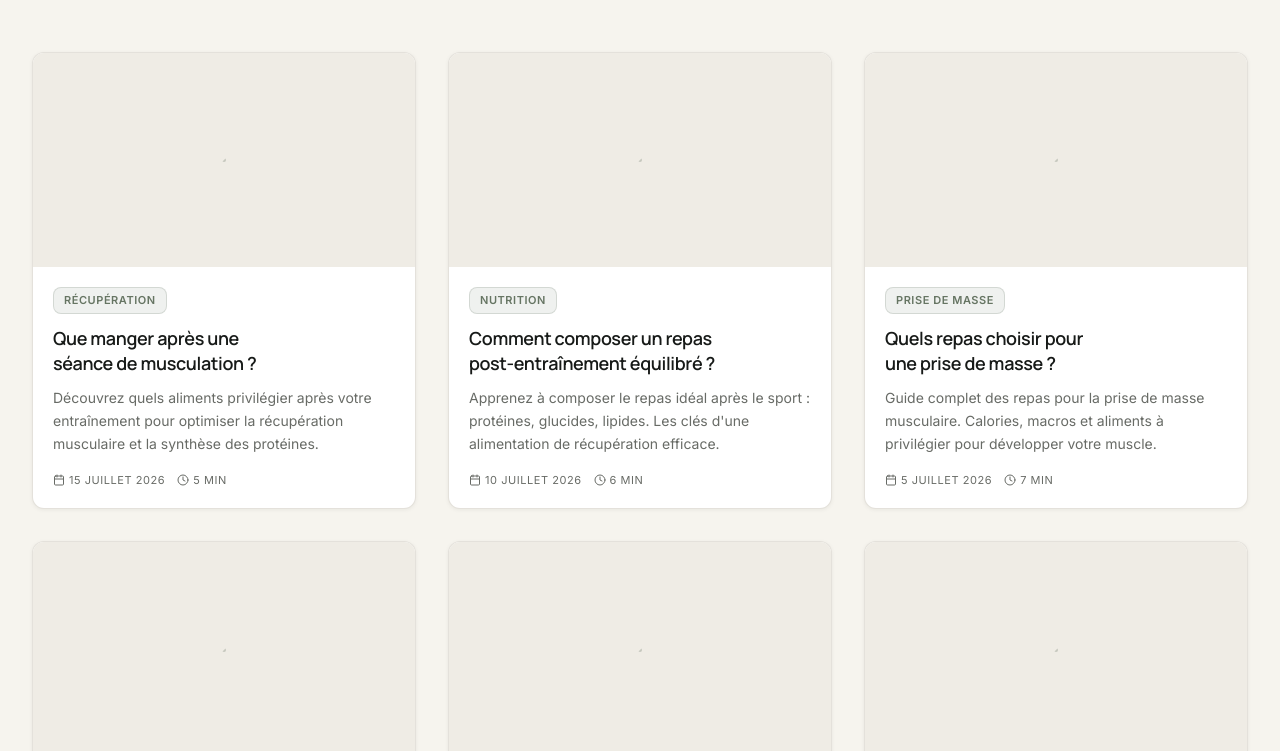
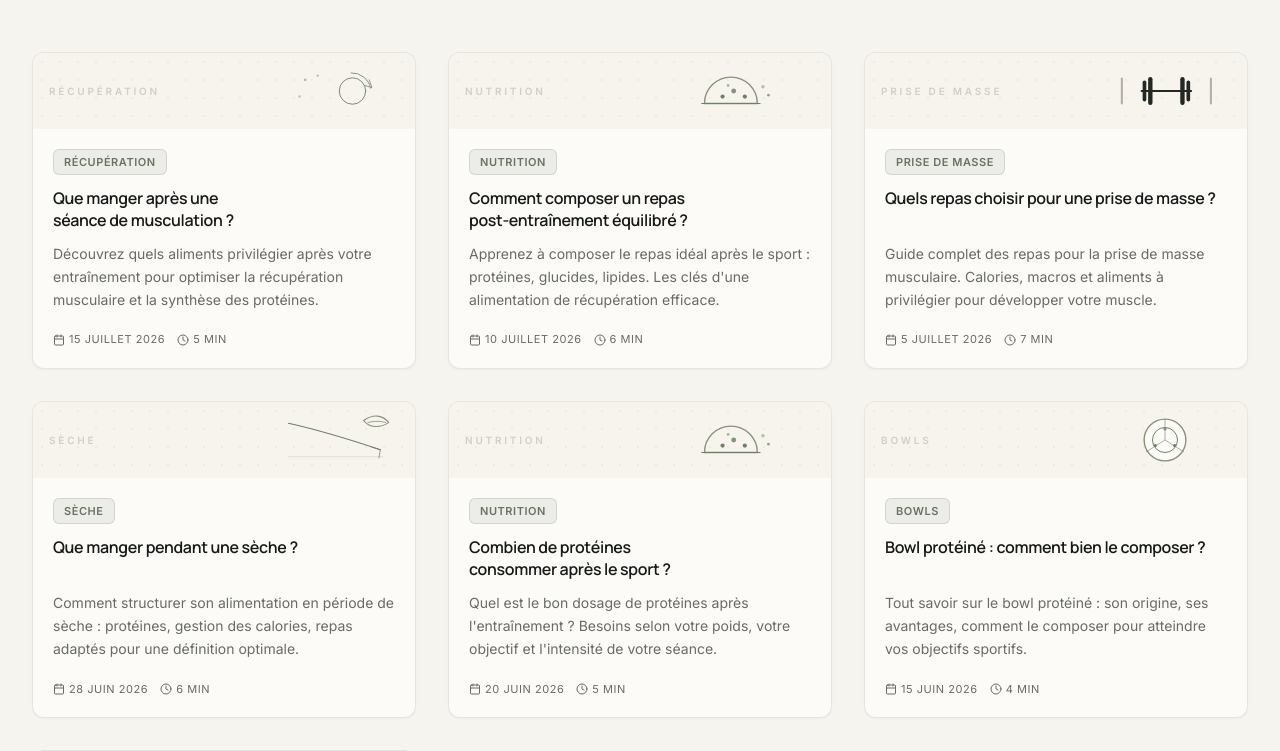
Before and after one commit to mmoumeni-ship-it/orvyn-sport, a React (Vite) app: page /blog in a window 1280 px wide. Shown: the part 540-1291 px from the top of the page. Built offline with nearby package versions, Linux system fonts and the light colour scheme.

Commit message:
feat(blog): replace image placeholders with BlogCover component

```diff
--- /dev/null
+++ b/src/components/BlogCover.tsx
@@ -0,0 +1,136 @@
+import React from 'react';
+
+export type BlogCategory = 'recovery' | 'nutrition' | 'muscle-gain' | 'cut' | 'bowls' | 'tips';
+
+interface BlogCoverProps {
+  category: BlogCategory;
+  label?: string;
+  className?: string;
+}
+
+interface CategoryConfig {
+  label: string;
+  accent: string;
+  accentSoft: string;
+  ink: string;
+  paper: string;
+}
+
+const CONFIG: Record<BlogCategory, CategoryConfig> = {
+  recovery: { label: 'Récupération', accent: '#6F7F68', accentSoft: '#87927A', ink: '#242824', paper: '#FCFBF8' },
+  nutrition: { label: 'Nutrition', accent: '#87927A', accentSoft: '#6F7F68', ink: '#242824', paper: '#FCFBF8' },
+  'muscle-gain': { label: 'Prise de masse', accent: '#242824', accentSoft: '#6F7F68', ink: '#242824', paper: '#FCFBF8' },
+  cut: { label: 'Sèche', accent: '#6F7F68', accentSoft: '#87927A', ink: '#242824', paper: '#FCFBF8' },
+  bowls: { label: 'Bowls', accent: '#87927A', accentSoft: '#6F7F68', ink: '#242824', paper: '#FCFBF8' },
+  tips: { label: 'Conseils', accent: '#242824', accentSoft: '#6F7F68', ink: '#242824', paper: '#FCFBF8' }
+};
+
+function Band({ category, cfg }: { category: BlogCategory; cfg: CategoryConfig }) {
+  const { accent, accentSoft, ink, paper } = cfg;
+
+  if (category === 'recovery') {
+    return (
+      <g fill="none" strokeLinecap="round">
+        <circle cx="128" cy="46" r="19" stroke={accent} strokeWidth="1.3" />
+        <path d="M 126 20 A 27 27 0 0 1 154 42" stroke={accentSoft} strokeWidth="1.4" />
+        <path d="M 152 30 L 156 41 L 145 38" stroke={accentSoft} strokeWidth="1.3" />
+        <circle cx="60" cy="30" r="2" fill={accent} opacity="0.5" />
+        <circle cx="78" cy="24" r="1.6" fill={accentSoft} opacity="0.6" />
+        <circle cx="52" cy="54" r="1.8" fill={ink} opacity="0.25" />
+      </g>
+    );
+  }
+
+  if (category === 'nutrition') {
+    return (
+      <g>
+        <path d="M 36 64 A 38 38 0 0 1 112 64 Z" fill="none" stroke={accent} strokeWidth="2" strokeLinecap="round" />
+        <path d="M 32 64 H 116" stroke={accentSoft} strokeWidth="1.5" strokeLinecap="round" />
+        <circle cx="62" cy="54" r="3" fill={accentSoft} />
+        <circle cx="78" cy="46" r="3.5" fill={accent} />
+        <circle cx="94" cy="54" r="3" fill={accentSoft} />
+        <circle cx="70" cy="38" r="2" fill={ink} opacity="0.35" />
+        <circle cx="120" cy="40" r="2.5" fill={accent} opacity="0.55" />
+        <circle cx="128" cy="52" r="2" fill={accentSoft} opacity="0.7" />
+      </g>
+    );
+  }
+
+  if (category === 'muscle-gain') {
+    return (
+      <g fill="none" strokeLinecap="round">
+        <path d="M 38 28 V 64" stroke={accentSoft} strokeWidth="3" strokeOpacity="0.55" />
+        <path d="M 166 28 V 64" stroke={accentSoft} strokeWidth="3" strokeOpacity="0.55" />
+        <g transform="translate(102 46) scale(1.05)" stroke={accent}>
+          <path d="M-34 0 H34" strokeWidth="2.5" />
+          <path d="M-30 -12 V12" strokeWidth="5" />
+          <path d="M-22 -16 V16" strokeWidth="6" />
+          <path d="M22 -16 V16" strokeWidth="6" />
+          <path d="M30 -12 V12" strokeWidth="5" />
+        </g>
+      </g>
+    );
+  }
+
+  if (category === 'cut') {
+    return (
+      <g fill="none" strokeLinecap="round">
+        <path d="M 36 22 C 90 34 132 48 168 60" stroke={accent} strokeWidth="1.6" />
+        <path d="M 168 60 L 155 56 M 168 60 L 166 72" stroke={accent} strokeWidth="1.3" strokeOpacity="0.8" />
+        <path d="M 144 18 C 158 8 172 10 180 21 C 168 29 152 29 144 18 Z" stroke={accentSoft} strokeWidth="1.6" />
+        <path d="M 150 21 C 160 18 170 19 176 21" stroke={accentSoft} strokeWidth="1.2" />
+        <path d="M 36 70 H 172" stroke={ink} strokeWidth="1" strokeOpacity="0.16" />
+      </g>
+    );
+  }
+
+  if (category === 'bowls') {
+    return (
+      <g>
+        <circle cx="100" cy="46" r="30" fill={paper} stroke={accent} strokeWidth="2" />
+        <circle cx="100" cy="46" r="18" fill="none" stroke={accentSoft} strokeWidth="1.4" />
+        <path d="M 100 16 L 100 46 L 127 63" stroke={accentSoft} strokeWidth="1.2" strokeOpacity="0.7" />
+        <path d="M 100 46 L 73 63" stroke={accentSoft} strokeWidth="1.2" strokeOpacity="0.7" />
+        <circle cx="100" cy="30" r="2.4" fill={accent} />
+        <circle cx="114" cy="54" r="2.4" fill={accentSoft} />
+        <circle cx="86" cy="54" r="2.4" fill={accentSoft} />
+      </g>
+    );
+  }
+
+  return (
+    <g fill="none" stroke={accent} strokeLinecap="round" strokeLinejoin="round">
+      <rect x="72" y="18" width="56" height="56" rx="8" fill={paper} strokeWidth="1.8" />
+      <path d="M 85 36 l5 5 l8 -10" strokeWidth="1.8" />
+      <path d="M 84 50 H 114" strokeWidth="1.6" strokeOpacity="0.55" />
+      <path d="M 84 60 H 114" strokeWidth="1.6" strokeOpacity="0.55" />
+    </g>
+  );
+}
+
+export default function BlogCover({ category, label, className = '' }: BlogCoverProps) {
+  const cfg = CONFIG[category];
+  const title = (label || cfg.label).toUpperCase();
+
+  return (
+    <div
+      role="img"
+      aria-label={`Illustration ${cfg.label} ORVYN`}
+      className={`relative w-full h-[76px] overflow-hidden bg-[#F7F4EE] ${className}`}
+    >
+      <div className="absolute inset-0 bg-[radial-gradient(circle,rgba(36,40,36,0.045)_1px,transparent_1px)] [background-size:18px_18px]" />
+      <span
+        className="absolute left-4 top-1/2 -translate-y-1/2 font-sans text-[10px] font-semibold uppercase tracking-[0.28em]"
+        style={{ color: 'rgba(36,40,36,0.18)' }}
+        aria-hidden="true"
+      >
+        {title}
+      </span>
+      <div className="absolute right-3 top-1/2 -translate-y-1/2 flex items-center">
+        <svg width="140" height="64" viewBox="0 0 200 92" fill="none" focusable="false" aria-hidden="true">
+          <Band category={category} cfg={cfg} />
+        </svg>
+      </div>
+    </div>
+  );
+}
--- a/src/pages/BlogPage.tsx
+++ b/src/pages/BlogPage.tsx
@@ -3,6 +3,7 @@ import { motion } from 'motion/react';
 import { Link, useNavigate } from 'react-router-dom';
 import { ArrowRight, Calendar, Clock } from 'lucide-react';
 import SEO from '../components/SEO';
+import BlogCover, { type BlogCategory } from '../components/BlogCover';
 
 interface BlogArticleMeta {
   slug: string;
@@ -77,6 +78,15 @@ function formatDate(dateStr: string): string {
   return date.toLocaleDateString('fr-FR', { day: 'numeric', month: 'long', year: 'numeric' });
 }
 
+const CATEGORY_KEY: Record<string, BlogCategory> = {
+  'Récupération': 'recovery',
+  'Nutrition': 'nutrition',
+  'Prise de masse': 'muscle-gain',
+  'Sèche': 'cut',
+  'Bowls': 'bowls',
+  'Conseils': 'tips'
+};
+
 export default function BlogPage() {
   const navigate = useNavigate();
 
@@ -116,21 +126,17 @@ export default function BlogPage() {
                   to={`/blog/${article.slug}`}
                   className="group block h-full"
                 >
-                  <div className="h-full bg-white orvyn-clip-sm border border-line/70 shadow-[0_1px_4px_rgba(23,26,24,0.06)] overflow-hidden hover:shadow-[0_10px_30px_rgba(23,26,24,0.08)] hover:border-sauge/30 transition-all duration-300">
-                    <div className="aspect-[16/9] bg-bg-secondary relative overflow-hidden">
-                      <div className="absolute inset-0 flex items-center justify-center">
-                        <span className="orvyn-o text-6xl font-semibold text-sauge/30"></span>
-                      </div>
-                    </div>
+                  <div className="flex h-full flex-col overflow-hidden rounded-xl border border-[rgba(36,40,36,0.10)] bg-[#FCFBF8] shadow-[0_1px_2px_rgba(36,40,36,0.04)] transition-all duration-200 ease-out hover:-translate-y-0.5 hover:border-[rgba(36,40,36,0.22)] hover:shadow-[0_12px_28px_rgba(36,40,36,0.09)]">
+                    <BlogCover category={CATEGORY_KEY[article.category] ?? 'nutrition'} label={article.category} />
 
-                    <div className="p-5 space-y-3">
+                    <div className="flex grow flex-col p-5 space-y-3">
                       <div className="flex items-center gap-2 flex-wrap">
-                        <span className="inline-block text-[11px] font-semibold uppercase tracking-wider px-2.5 py-1 border rounded-lg bg-sauge/10 text-sauge border-sauge/20">
+                        <span className="inline-block text-[11px] font-semibold uppercase tracking-wider px-2.5 py-1 border rounded-md bg-sauge/10 text-sauge border-sauge/20">
                           {article.category}
                         </span>
                       </div>
 
-                      <h2 className="font-display text-lg font-semibold text-charbon leading-snug group-hover:text-sauge transition-colors line-clamp-2">
+                      <h2 className="font-display text-base font-semibold text-charbon leading-snug group-hover:text-sauge transition-colors line-clamp-2 min-h-[44px]">
                         {article.title}
                       </h2>
 
@@ -138,7 +144,7 @@ export default function BlogPage() {
                         {article.excerpt}
                       </p>
 
-                      <div className="flex items-center gap-3 text-[11px] text-olive uppercase tracking-wider pt-1">
+                      <div className="flex items-center gap-3 text-[11px] text-olive uppercase tracking-wider pt-2 mt-auto">
                         <span className="flex items-center gap-1">
                           <Calendar className="h-3 w-3" />
                           {formatDate(article.date)}
--- a/tsconfig.json
+++ b/tsconfig.json
@@ -22,5 +22,6 @@
     },
     "allowImportingTsExtensions": true,
     "noEmit": true
-  }
+  },
+  "include": ["src"]
 }
```
